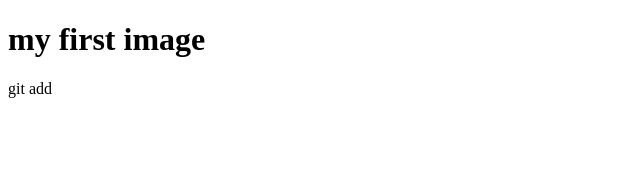
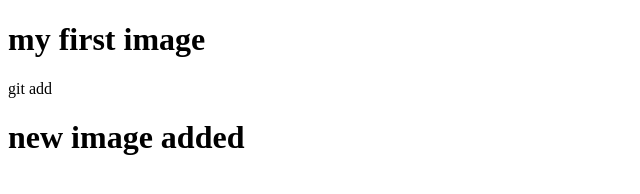
Before and after one commit to aniket7278/code, a plain HTML site: page index.html in a window 1280 px wide. Shown: the whole page, without its empty margins (0-640 px from the left). Drawn offline with Linux system fonts and the light colour scheme.

Commit message:
new line added

```diff
--- a/index.html
+++ b/index.html
@@ -7,6 +7,7 @@
 
 <h1>my first image</h1>
 <p>git add</p>
+<h1>new image added</h1>
 
 </body>
 </html>
```
